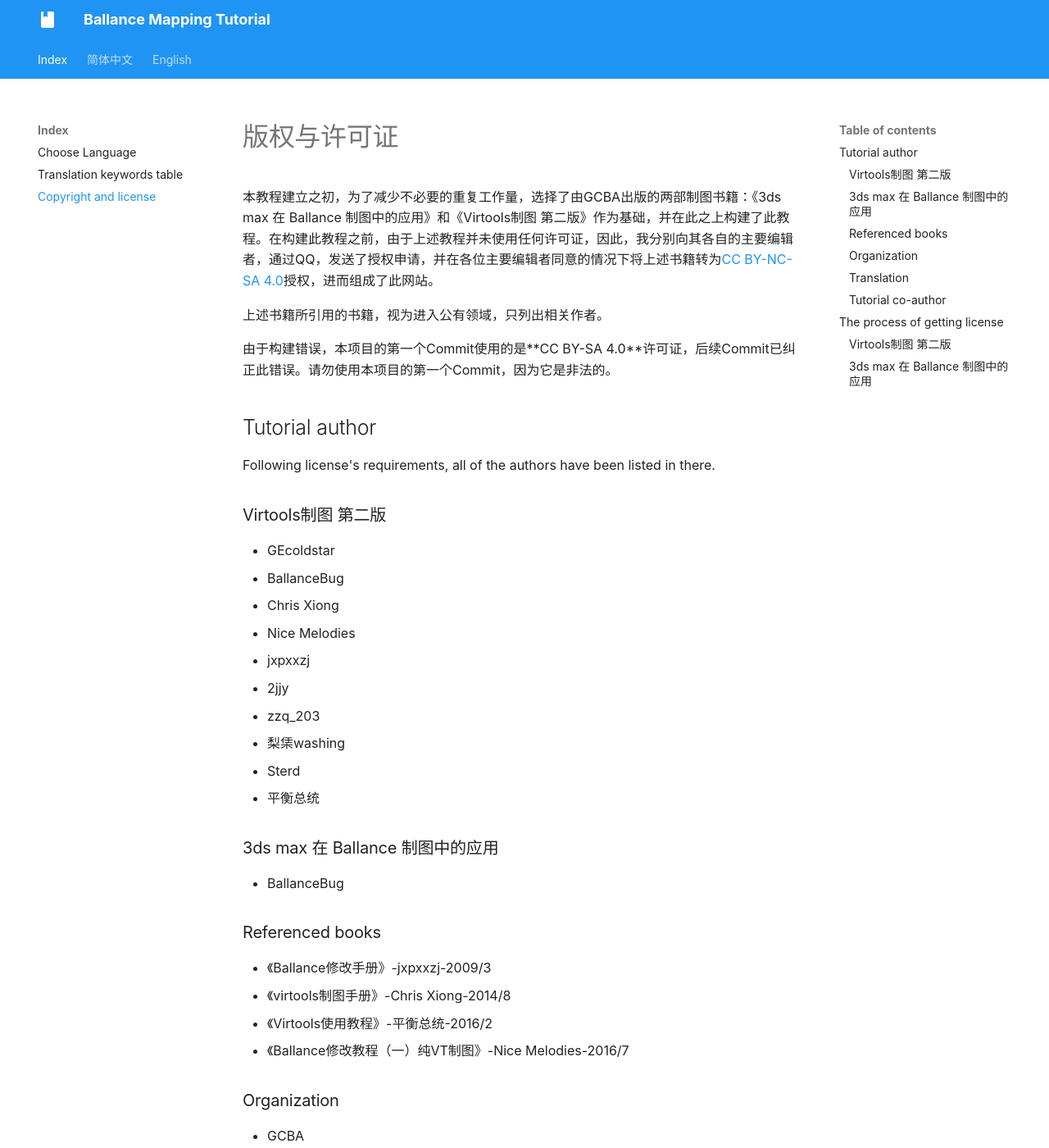
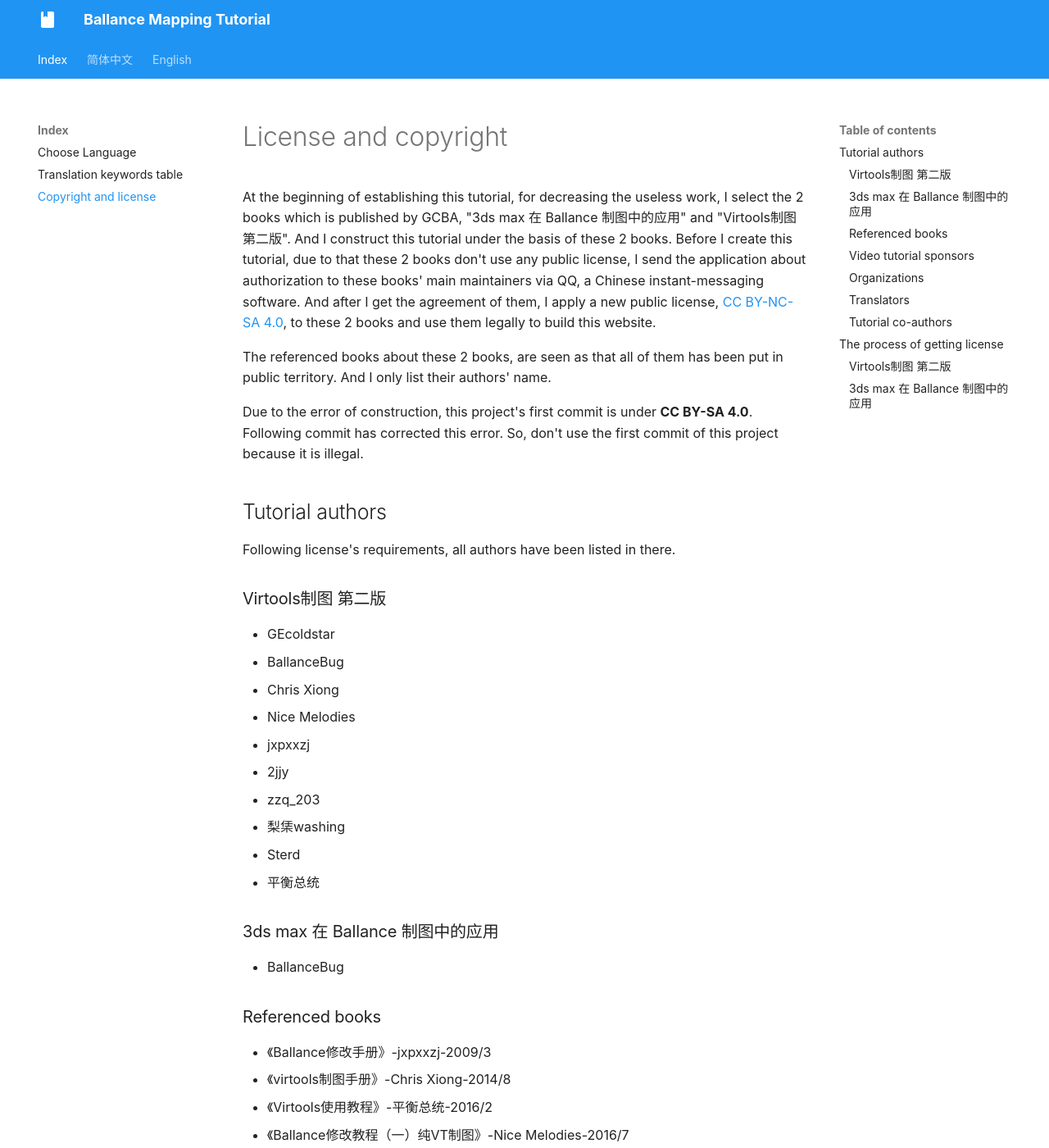
Before and after one commit to GameExpCombination/BallanceMappingTutorial, an MkDocs documentation site: the page built from docs/license.md, in a window 1280 px wide and 1400 px high. Shown: the whole window at 82% size. Built offline with MkDocs 1.6.1 and Material for MkDocs 9.7.7, drawn with Linux system fonts in a browser that asks for light colours; some of the changed text lies outside the part shown.

Commit message:
improve something

```diff
--- a/docs/license.md
+++ b/docs/license.md
@@ -1,14 +1,14 @@
-# 版权与许可证
+# License and copyright
 
-本教程建立之初，为了减少不必要的重复工作量，选择了由GCBA出版的两部制图书籍：《3ds max 在 Ballance 制图中的应用》和《Virtools制图 第二版》作为基础，并在此之上构建了此教程。在构建此教程之前，由于上述教程并未使用任何许可证，因此，我分别向其各自的主要编辑者，通过QQ，发送了授权申请，并在各位主要编辑者同意的情况下将上述书籍转为[CC BY-NC-SA 4.0](https://creativecommons.org/licenses/by-nc-sa/4.0/)授权，进而组成了此网站。
+At the beginning of establishing this tutorial, for decreasing the useless work, I select the 2 books which is published by GCBA, "3ds max 在 Ballance 制图中的应用" and "Virtools制图 第二版". And I construct this tutorial under the basis of these 2 books. Before I create this tutorial, due to that these 2 books don't use any public license, I send the application about authorization to these books' main maintainers via QQ, a Chinese instant-messaging software. And after I get the agreement of them, I apply a new public license, [CC BY-NC-SA 4.0](https://creativecommons.org/licenses/by-nc-sa/4.0/), to these 2 books and use them legally to build this website.
 
-上述书籍所引用的书籍，视为进入公有领域，只列出相关作者。
+The referenced books about these 2 books, are seen as that all of them has been put in public territory. And I only list their authors' name.
 
-由于构建错误，本项目的第一个Commit使用的是**CC BY-SA 4.0**许可证，后续Commit已纠正此错误。请勿使用本项目的第一个Commit，因为它是非法的。
+Due to the error of construction, this project's first commit is under **CC BY-SA 4.0**. Following commit has corrected this error. So, don't use the first commit of this project because it is illegal.
 
-## Tutorial author
+## Tutorial authors
 
-Following license's requirements, all of the authors have been listed in there.
+Following license's requirements, all authors have been listed in there.
 
 ### Virtools制图 第二版
 
@@ -34,30 +34,34 @@ Following license's requirements, all of the authors have been listed in there.
 * 《Virtools使用教程》-平衡总统-2016/2
 * 《Ballance修改教程（一）纯VT制图》-Nice Melodies-2016/7
 
-### Organization
+### Video tutorial sponsors
+
+* 梨栠washing
+
+### Organizations
 
 * GCBA
 * Chinese Ballance Forum
 * Ballance Discord Server
 * BearKidsTeam
 
-### Translation
+### Translators
 
 * BallanceBug
 * GEcoldstar
 * yyc12345
 
-### Tutorial co-author
+### Tutorial co-authors
 
 * yyc12345
 
 ## The process of getting license
 
-This section will display how I get the license of "3ds max 在 Ballance 制图中的应用" and "Virtools制图 第二版". This will indicate this tutorial is legally use thsse 2 books.
+This section will display how I get the license of "3ds max 在 Ballance 制图中的应用" and "Virtools制图 第二版". This will indicate this tutorial is legally use these 2 books.
 
 The dialogues are happened on QQ. I will display it using form format. Some definitely unrelated contents have been removed.
 
-对话发生时，Gitbook仍然可以正常使用，但是之后，Gitbook自绝于天下，[拒绝再提供静态网页生成服务](https://docs.gitbook.com/v2-changes/important-differences)，因此我们切换到了[MkDocs](https://www.mkdocs.org/)，根据CC BY-NC-SA 4.0，这并不违反规定，可以视作我们已以Gitbook发布，转换了协议，然后再在CC BY-NC-SA 4.0协议下迁移到MkDocs上的。
+When the dialogues happened, Gitbook can be used normally. But after that, Gitbook decide [shutdown the services of providing static website generator](https://docs.gitbook.com/v2-changes/important-differences). So I switch to [MkDocs](https://www.mkdocs.org/). According to CC BY-NC-SA 4.0, this is legal operation.
 
 ### Virtools制图 第二版
 
--- a/mkdocs.yml
+++ b/mkdocs.yml
@@ -7,7 +7,7 @@ site_author: 'Ballance Player Organization'
 # repo_url: 'https://github.com/GameExpCombination/BallanceMappingTutorial'
 # edit_uri: ''
 
-copyright: 'Text is available under the <a href="https://creativecommons.org/licenses/by-nc-sa/4.0/">CC-BY-NC-SA 4.0</a>. Supported by GCBA, Chinese Ballance Forum, Ballance Discord Server and BearKidsTeam.'
+copyright: 'Text is available under the <a href="https://creativecommons.org/licenses/by-nc-sa/4.0/">CC-BY-NC-SA 4.0</a>.'
 
 nav:
     - Index:
```
Also changed, not shown: other parts of docs/license.md (+1 -1 lines), docs/en/index.md (+4 -0 lines), docs/translation_keywords.md (+3 -3 lines), docs/zh-hans/index.md (+11 -3 lines), docs/zh-hans/video.md (+17 -0 lines).
